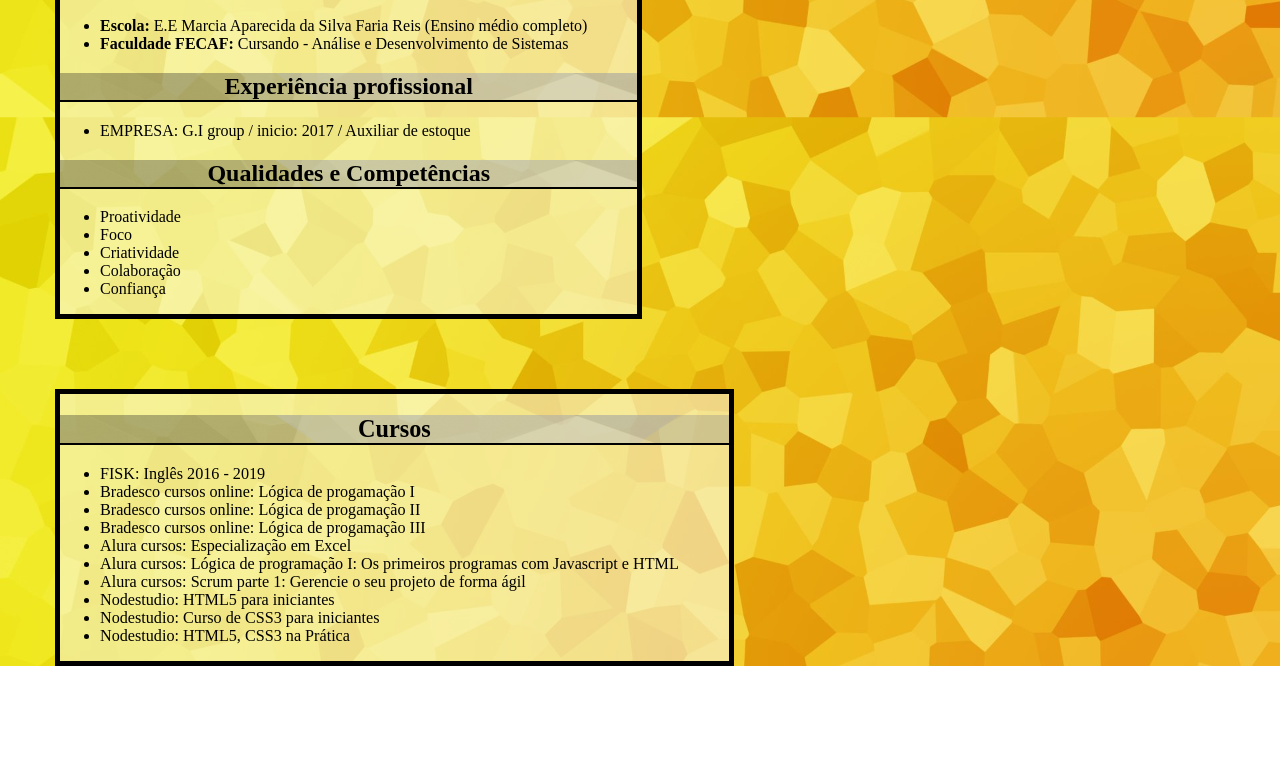
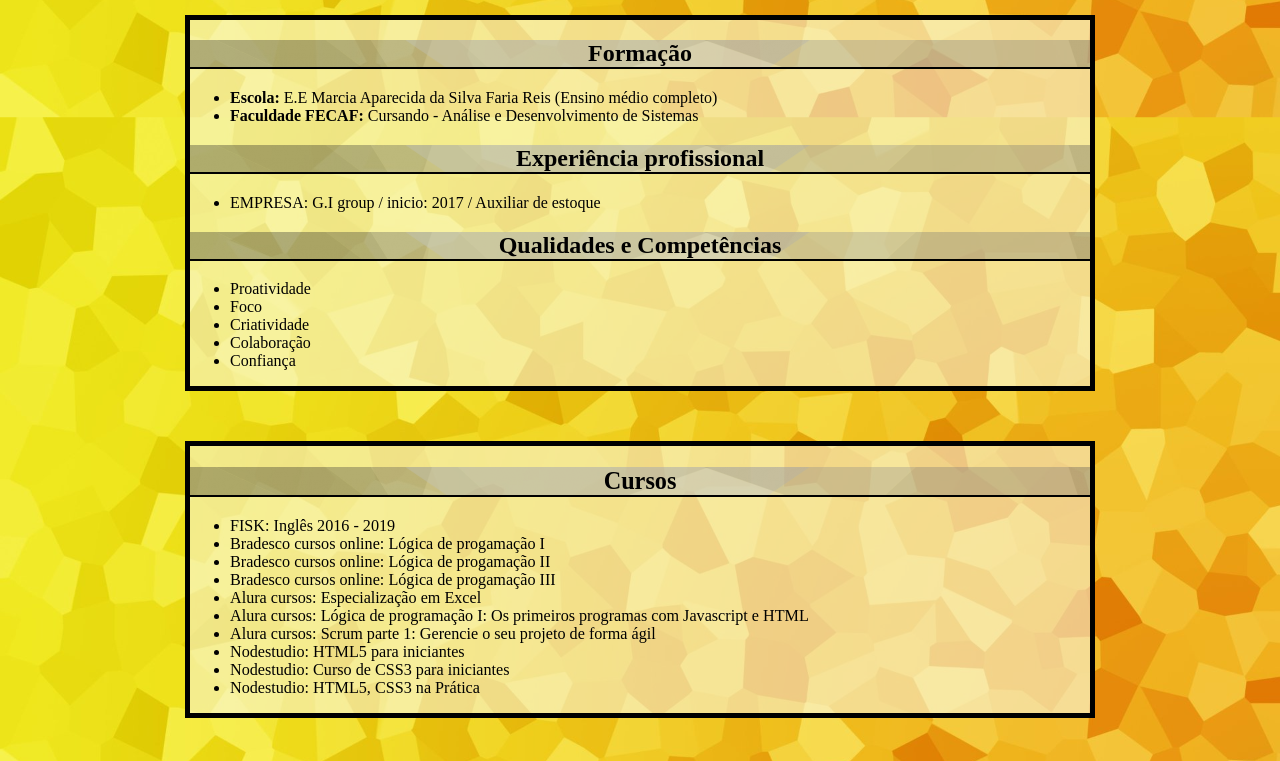
Before and after one commit to danilovesk/DWSperfil, a plain HTML site: page index.html in a window 1280 px wide. Shown: the part 558-1319 px from the top of the page. Before the commit the page ends 1224 px from the top, so only its background shows below. Drawn offline with Linux system fonts and the light colour scheme.

Commit message:
Sizes .css
sizes

```diff
--- a/index.css
+++ b/index.css
@@ -3,7 +3,9 @@
 body{
 
 
-    margin: 20px;
+    margin-top: 50px;
+    margin-left: 150px;
+    margin-right: 150px;
     background-image:url(imgs/bg_foto.jpg);
     background-size: 100%;
 
@@ -72,11 +74,10 @@ li{
 #formacao{
     margin-bottom: 20px;
     margin-top: 20px;
-    margin-right: 30px;
+
     background-color: rgba(250, 248, 234, 0.548);
     border: black 5px solid;
-    float: top;
-    float: left;
+
 
 }
 
@@ -89,7 +90,7 @@ li{
 #cursos{
     font-size:101% ;
 
-    float:left;
+    float:center;
     background-color: rgba(250, 248, 234, 0.548);
     border: black 5px solid;
     margin-top: 50px;
```
